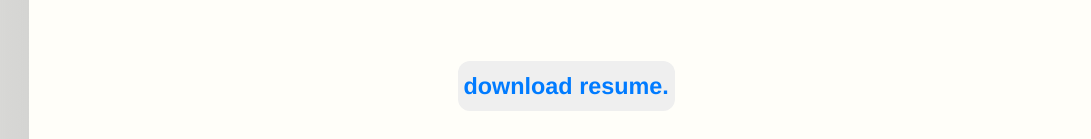
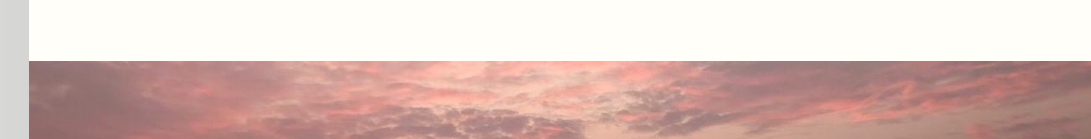
Before and after one commit to amahimtu/website, a plain HTML site: page about.html in a window 1280 px wide. Shown: the part 674-813 px from the top of the page, 189-1280 px from the left. Drawn offline with nearby package versions, Linux system fonts and the light colour scheme; a web font is replaced by a local one.

Commit message:
a few changes

```diff
--- a/about.html
+++ b/about.html
@@ -54,7 +54,8 @@
 		<p>Before transitioning into design, I worked in the marketing divisions of world-renowned companies in the music and audio products industries, respectively. My UX skills, coupled with my marketing background have given me a holistic understanding of the design process within the larger business context.</p>
 		<p>As a musician, I am also passionate about music technology and performance, drums and percussion, and all things audio.</p>
 		<p>I am currently a Master of Information Candidate at the University of Toronto (expected graduation in April 2023). In May 2020, I received a Bachelor of Arts degree with distinction from the University of Michigan, where I double majored in communication & media, and music.</p><br>
-		<button id="view-project-button"><a href="" target="_blank">Download Resume.</a></button><br>
+		<!--<button id="view-project-button"><a href="" target="_blank">Download Resume.</a></button><br>-->
+
 		<!--<p>Skills: Wireframing, prototyping, information architecture, affinity diagramming, usability testing, user interviews, responsive web design, copywriting, music production, figma, XD, HTML, CSS, Bootstrap, JavaScript, Photoshop, Illustrator, InDesign, Salesforce, Mailchimp, Microsoft Excel, Google Workspace, Ableton Live, Logic Pro</p>-->
 	</section>
 
```
Also changed, not shown: 2 other files.
